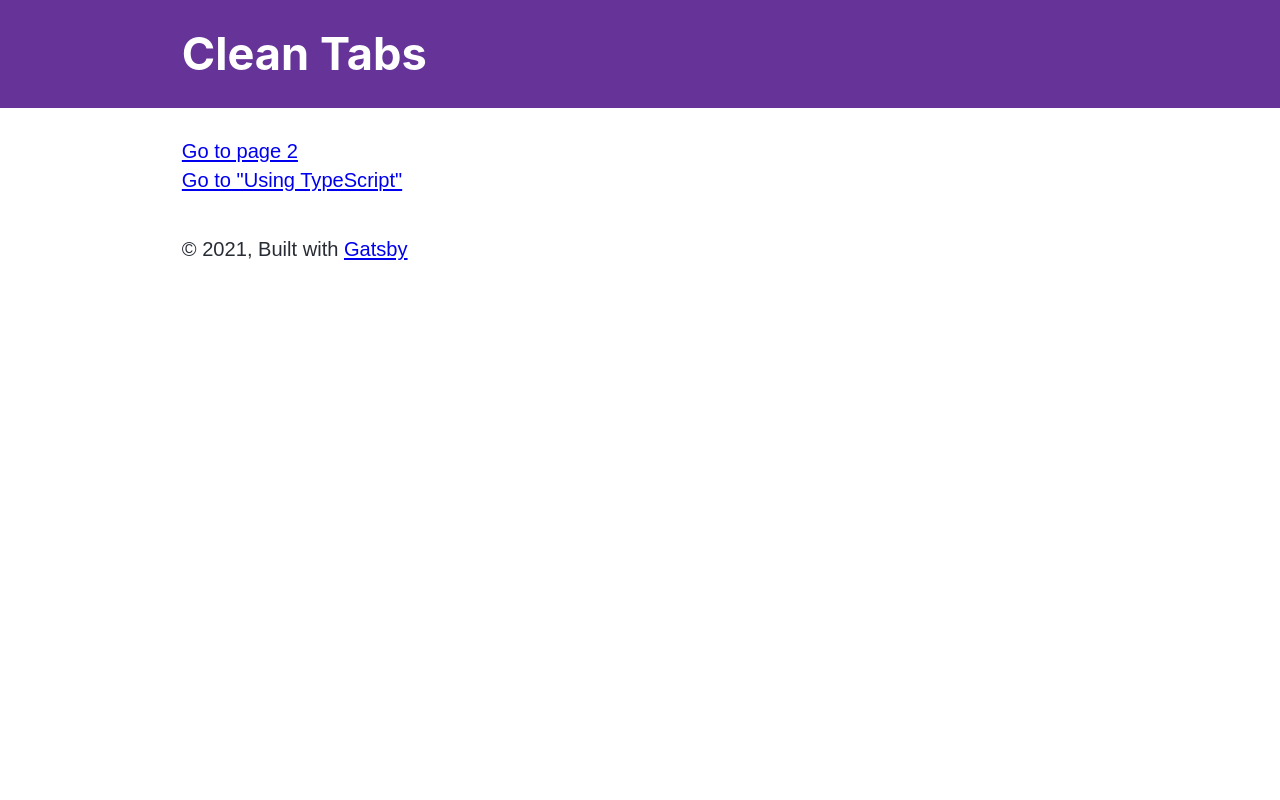
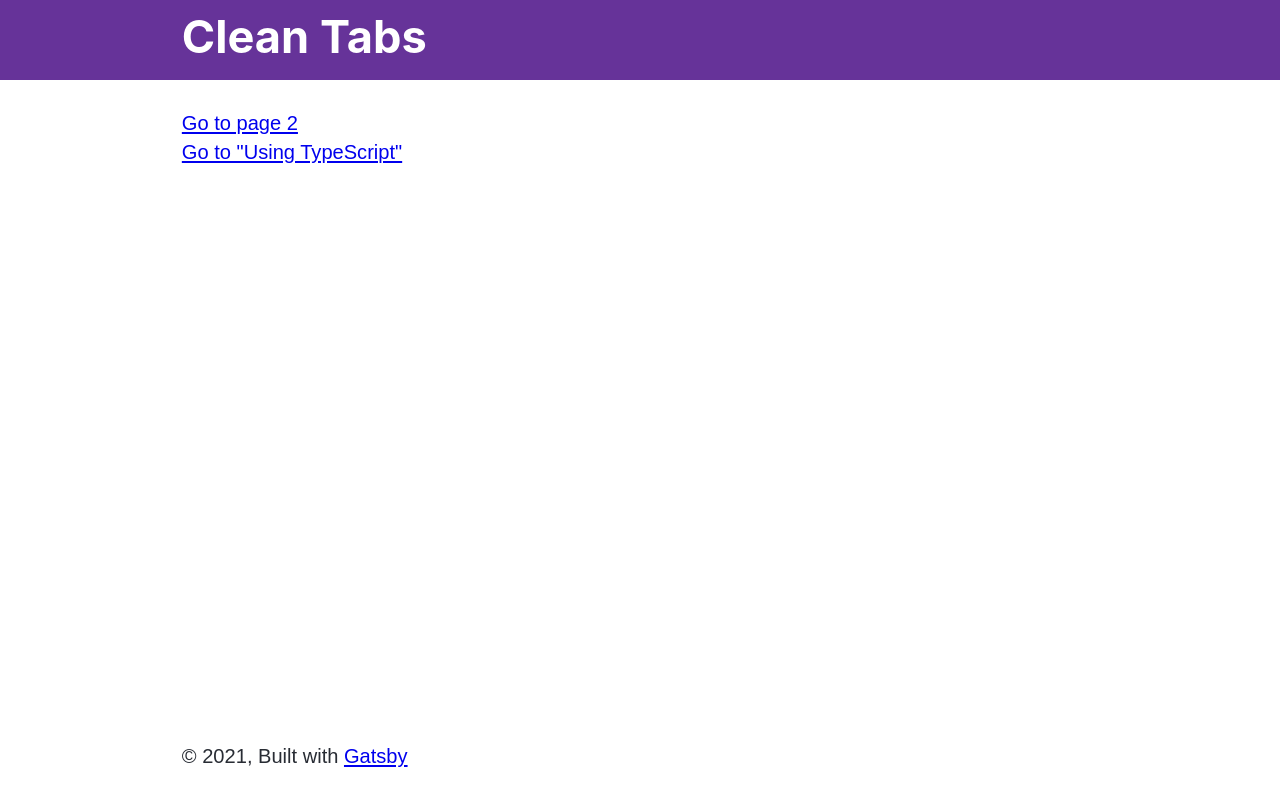
Before and after one commit to arthurboss/clean-tabs, a Gatsby site: page / in a window 1280 px wide. Built offline with nearby package versions, Linux system fonts and the light colour scheme; Gatsby itself is replaced by a stand-in of ours.

Commit message:
refactor: add CSS variables to own file

```diff
--- a/src/components/header.js
+++ b/src/components/header.js
@@ -1,19 +1,24 @@
-import * as React from "react"
-import PropTypes from "prop-types"
-import { Link } from "gatsby"
+import * as React from 'react';
+import PropTypes from 'prop-types';
+import { Link } from 'gatsby';
+
+import '../styles/variables.css';
 
 const Header = ({ siteTitle }) => (
   <header
     style={{
       background: `rebeccapurple`,
-      marginBottom: `1.45rem`,
+      marginBottom: `var(--top-nav-bar-margin-bottom)`,
     }}
   >
     <div
       style={{
+        display: 'flex',
+        justifyContent: 'space-between',
         margin: `0 auto`,
         maxWidth: 960,
-        padding: `1.45rem 1.0875rem`,
+        padding: `12px 1.0875rem`,
+        height: '80px',
       }}
     >
       <h1 style={{ margin: 0 }}>
@@ -29,14 +34,14 @@ const Header = ({ siteTitle }) => (
       </h1>
     </div>
   </header>
-)
+);
 
 Header.propTypes = {
   siteTitle: PropTypes.string,
-}
+};
 
 Header.defaultProps = {
   siteTitle: ``,
-}
+};
 
-export default Header
+export default Header;
--- a/src/components/layout.tsx
+++ b/src/components/layout.tsx
@@ -12,6 +12,7 @@ import Header from './header';
 
 import '../styles/layout.css';
 import '../styles/themes.css';
+import '../styles/variables.css';
 
 const Layout = ({ children }) => {
   const data = useStaticQuery(graphql`
@@ -29,6 +30,11 @@ const Layout = ({ children }) => {
       <Header siteTitle={data.site.siteMetadata?.title || `Title`} />
       <div
         style={{
+          display: 'flex',
+          flexDirection: 'column',
+          height:
+            'calc(100vh - (var(--top-nav-bar-height) + var(--top-nav-bar-margin-bottom))',
+          justifyContent: 'space-between',
           margin: `0 auto`,
           maxWidth: 960,
           padding: `0 1.0875rem 1.45rem`,
--- a/src/styles/layout.css
+++ b/src/styles/layout.css
@@ -6,11 +6,6 @@ html {
   overflow-y: scroll;
 }
 body {
-  display: flex;
-  flex-direction: column;
-  height: calc(100vh - var(--height-top-nav-bar));
-  justify-content: space-between;
-
   margin: 0;
   -webkit-font-smoothing: antialiased;
   -moz-osx-font-smoothing: grayscale;
--- a/src/styles/themes.css
+++ b/src/styles/themes.css
@@ -1,13 +1,3 @@
-:root {
-  --theme-light-primary: #282c34;
-  --theme-light-background: white;
-
-  --theme-dark-primary: white;
-  --theme-dark-background: #282c34;
-
-  --height-top-nav-bar: 80px;
-}
-
 @media (prefers-color-scheme: dark) {
   body {
     background-color: var(--theme-dark-background);
--- /dev/null
+++ b/src/styles/variables.css
@@ -0,0 +1,12 @@
+:root {
+  /* theme colors */
+  --theme-light-primary: #282c34;
+  --theme-light-background: white;
+
+  --theme-dark-primary: white;
+  --theme-dark-background: #282c34;
+
+  /* sizes */
+  --top-nav-bar-height: 80px;
+  --top-nav-bar-margin-bottom: 1.45rem;
+}
```
